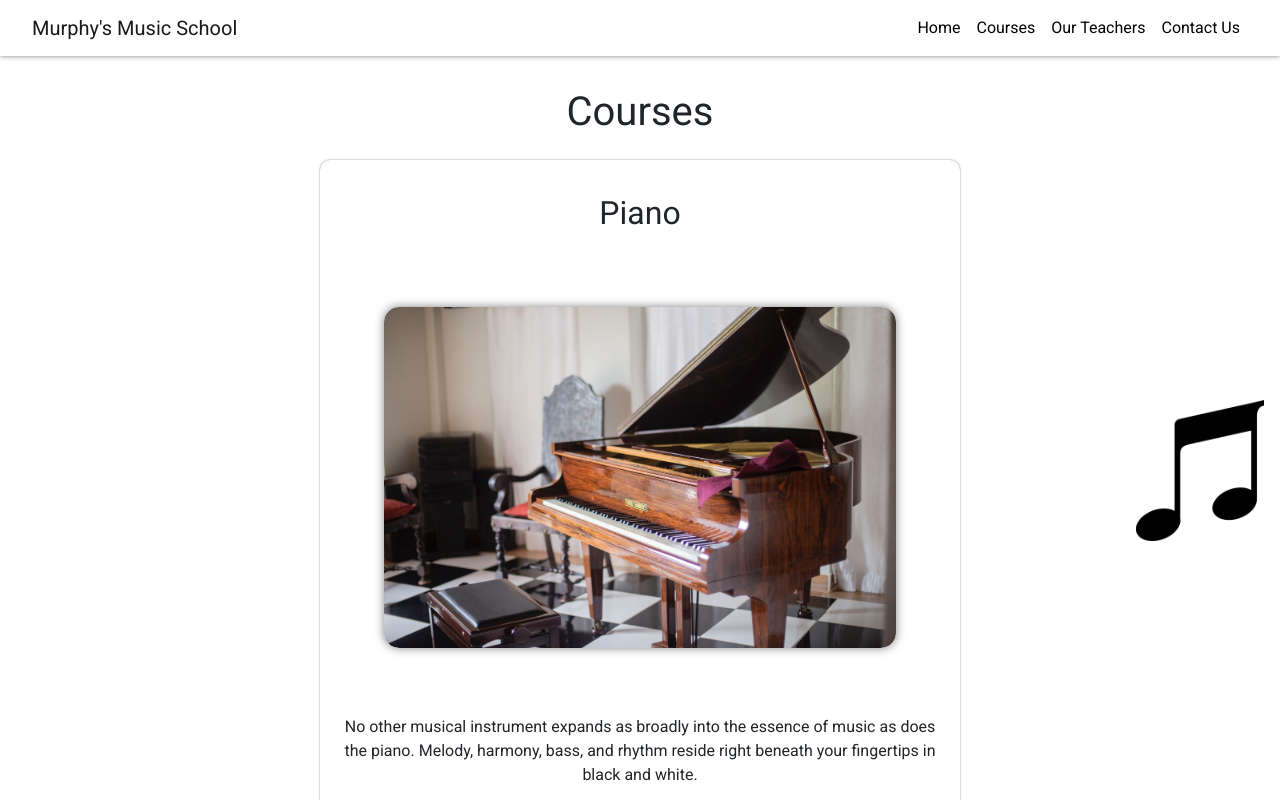
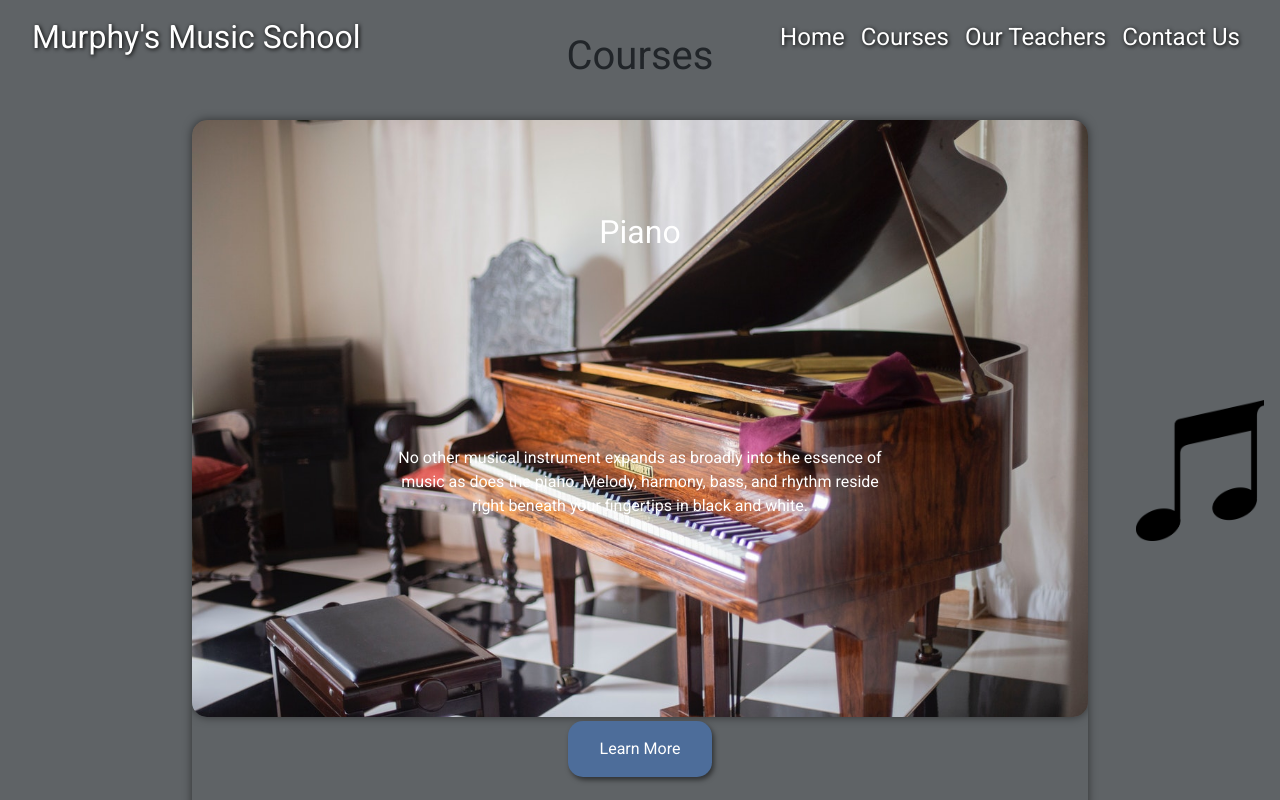
Before and after one commit to ColinJhEdwards/murphy-music-school, a React (Create React App) app: page /courses in a window 1280 px wide. Shown: the top 800 px of the page. Built offline with nearby package versions, Linux system fonts and the light colour scheme.

Commit message:
changed the style for course cards so that images are used as background

```diff
--- a/src/components/AboutUs.js
+++ b/src/components/AboutUs.js
@@ -1,6 +1,9 @@
 import React from "react";
 import styled from "styled-components";
 import { motion } from "framer-motion";
+// icons
+import { FontAwesomeIcon } from "@fortawesome/react-fontawesome";
+import { faDollarSign, faClock } from "@fortawesome/free-solid-svg-icons";
 
 const AboutUs = () => {
   return (
--- a/src/components/CourseCard.js
+++ b/src/components/CourseCard.js
@@ -9,21 +9,23 @@ import { useScroll } from "./useScroll";
 const CourseCard = ({ img, title, description, id }) => {
   const [element, controls] = useScroll();
   return (
-    <StyledCard
+    <Hide
       variants={scrollReveal}
       animate={controls}
       initial="hidden"
       ref={element}
     >
+      <StyledCard>
         <h2>{title}</h2>
-      <Hide>
+
         <img src={img} alt={title} />
-      </Hide>
+
         <p>{description}</p>
         <Link to={`/courses/${id}`}>
           <button>Learn More</button>
         </Link>
       </StyledCard>
+    </Hide>
   );
 };
 
@@ -34,11 +36,12 @@ const StyledCard = styled(motion.div)`
   flex-direction: column;
   justify-content: space-around;
   align-items: center;
-  width: 50%;
-  height: 800px;
-  margin: 1rem;
+  width: 100%;
+  min-height: 750px;
   text-align: center;
   transition: all ease 0.5s;
+  position: relative;
+  color: white;
   &:hover {
     box-shadow: 0px 0px 10px rgba(0, 0, 0, 0.5);
     img {
@@ -50,30 +53,35 @@ const StyledCard = styled(motion.div)`
     border-radius: 15px;
     box-shadow: 0px 0px 10px rgba(0, 0, 0, 0.5);
     transition: all ease 2s;
+    position: absolute;
+    top: 0;
+    right: 0;
+    z-index: -1;
   }
   p {
-    width: 95%;
+    width: 55%;
   }
   button {
     cursor: pointer;
     border: none;
     border-radius: 15px;
     box-shadow: 2px 3px 5px rgba(0, 0, 0, 0.5);
-    background: green;
+    background: #4d6d9a;
     padding: 1rem 2rem;
     color: white;
     transition: all ease 0.5s;
     &:hover {
-      background: #025702;
+      background: #86b3d1;
     }
   }
 `;
 
-const Hide = styled.div`
+const Hide = styled(motion.div)`
   overflow: hidden;
   border-radius: 15px;
   box-shadow: 0px 0px 10px rgba(0, 0, 0, 0.5);
-  width: 80%;
+  width: 70%;
+  margin: 2rem 0rem;
 `;
 
 export default CourseCard;
--- a/src/components/GlobalStyle.js
+++ b/src/components/GlobalStyle.js
@@ -11,6 +11,7 @@ const GlobalStyle = createGlobalStyle`
 body{
 
     font-family: 'Roboto', sans-serif;
+    background: #5f6366;
 
 }
 
@@ -23,6 +24,13 @@ a{
     }
 }
 
+.colors{
+    color: #5f6366;
+    color: #4d6d9a;
+    color: #86b3d1;
+    color: #99ced3;
+    color: #edb5bf;
+}
 
 `;
 
--- a/src/components/Nav.js
+++ b/src/components/Nav.js
@@ -7,21 +7,29 @@ const NavStuff = () => {
   return (
     <StyledNav>
       <Navbar bg="none" expand="sm" className="noov">
-        <Navbar.Brand href="#home">Murphy's Music School</Navbar.Brand>
+        <Navbar.Brand className="text logo">Murphy's Music School</Navbar.Brand>
         <Navbar.Toggle aria-controls="responsive-navbar-nav" />
         <Navbar.Collapse id="responsive-navbar-nav">
           <Nav className="ms-auto">
             <Nav.Link>
-              <Link to="/">Home</Link>
+              <Link to="/" className="text link">
+                Home
+              </Link>
             </Nav.Link>
             <Nav.Link>
-              <Link to="/courses">Courses</Link>
+              <Link to="/courses" className="text link">
+                Courses
+              </Link>
             </Nav.Link>
             <Nav.Link>
-              <Link to="/ourteachers">Our Teachers</Link>
+              <Link to="/ourteachers" className="text link">
+                Our Teachers
+              </Link>
             </Nav.Link>
             <Nav.Link>
-              <Link to="/contactus">Contact Us</Link>
+              <Link to="/contactus" className="text link">
+                Contact Us
+              </Link>
             </Nav.Link>
           </Nav>
         </Navbar.Collapse>
@@ -31,11 +39,27 @@ const NavStuff = () => {
 };
 
 const StyledNav = styled.div`
-  box-shadow: 0px 0px 5px rgba(0, 0, 0, 0.5);
+  position: absolute;
+  width: 100%;
+  z-index: 99;
   .noov {
     width: 95%;
     margin: auto;
   }
+  .logo {
+    font-size: 2rem;
+  }
+  .link {
+    font-size: 1.5rem;
+  }
+  .text {
+    color: white;
+    transition: all ease 0.5s;
+    text-shadow: 1px 1px 4px black;
+    &:hover {
+      color: #4d6d9a;
+    }
+  }
 `;
 
 export default NavStuff;
--- a/src/pages/Home.js
+++ b/src/pages/Home.js
@@ -26,7 +26,7 @@ const Home = () => {
 
 const StyledHome = styled(motion.section)`
   min-height: 95vh;
-  width: 90%;
+
   margin: auto;
 `;
 
```
Lines whose indentation alone changed are shown as unchanged.
